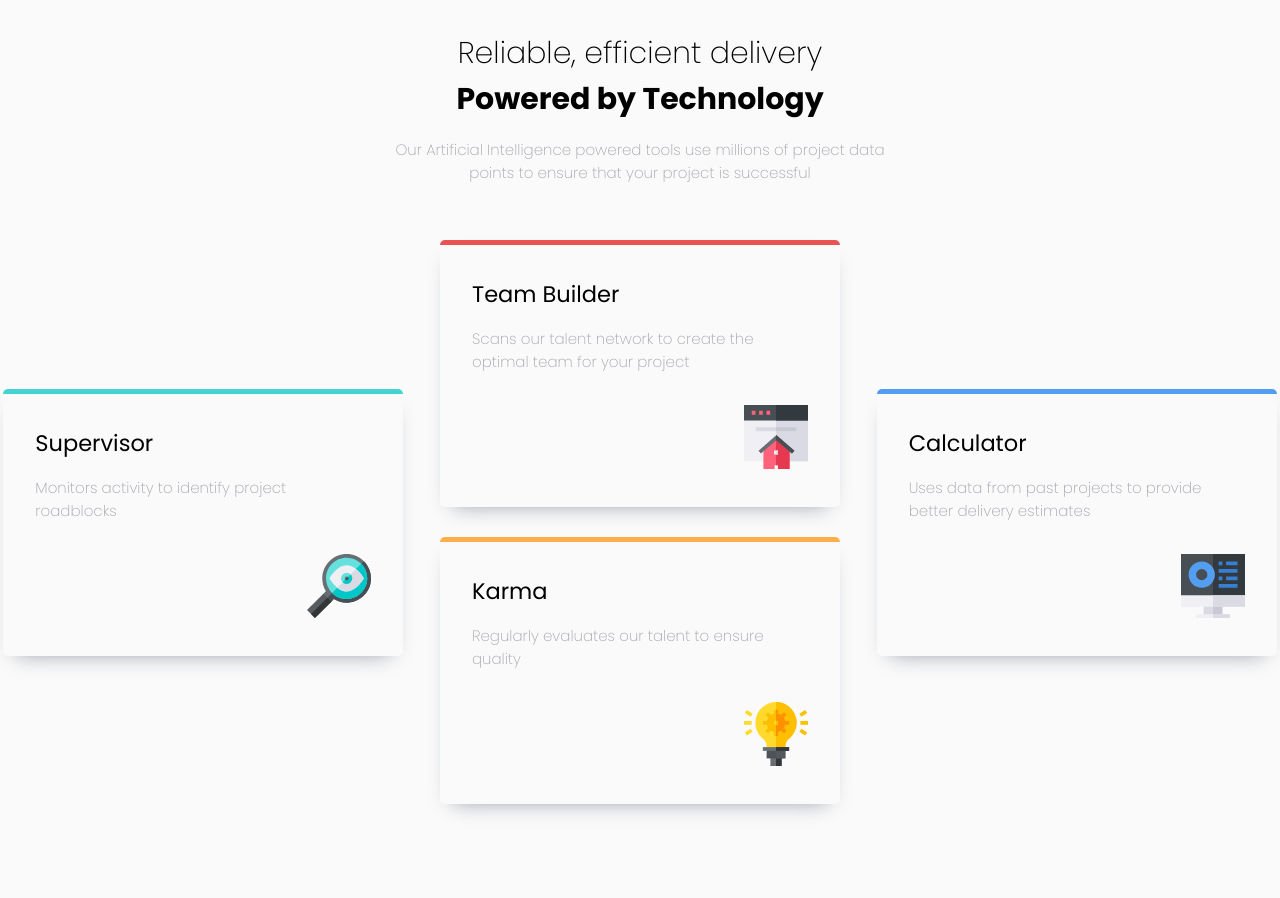
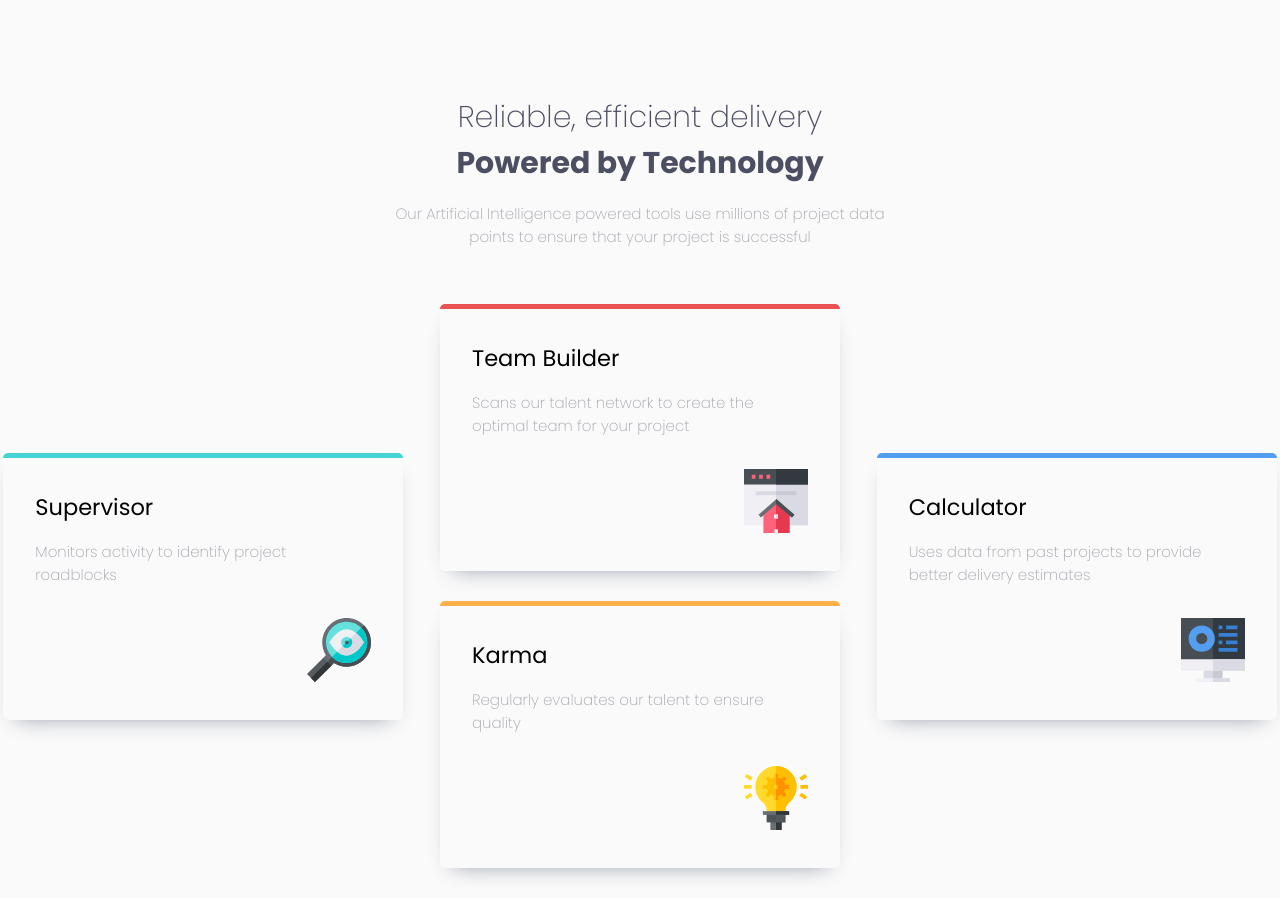
Before and after one commit to Yahia-kilany/four-card-feature-section-master, a plain HTML site: page index.html in a window 1280 px wide. Before the commit the page ends 834 px from the top, so only its background shows below. Drawn offline with Linux system fonts and the light colour scheme.

Commit message:
edited some margines

```diff
--- a/styles/grid-style.css
+++ b/styles/grid-style.css
@@ -34,9 +34,11 @@ body {
   text-align: center;
 }
 .header {
+  color: var(--D-blue);
   text-align: center;
 }
 .light {
+  margin-top: 4rem;
   font-weight: 200;
 }
 .title {
```
